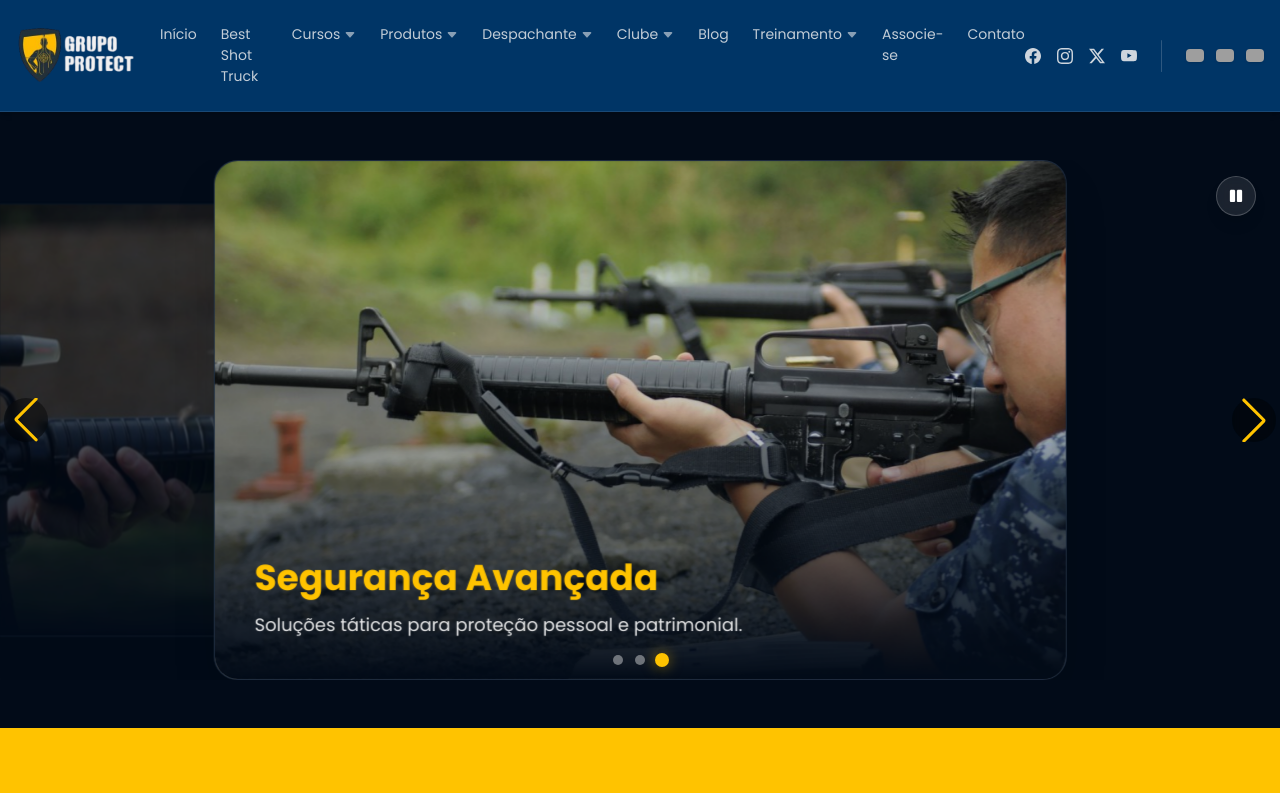
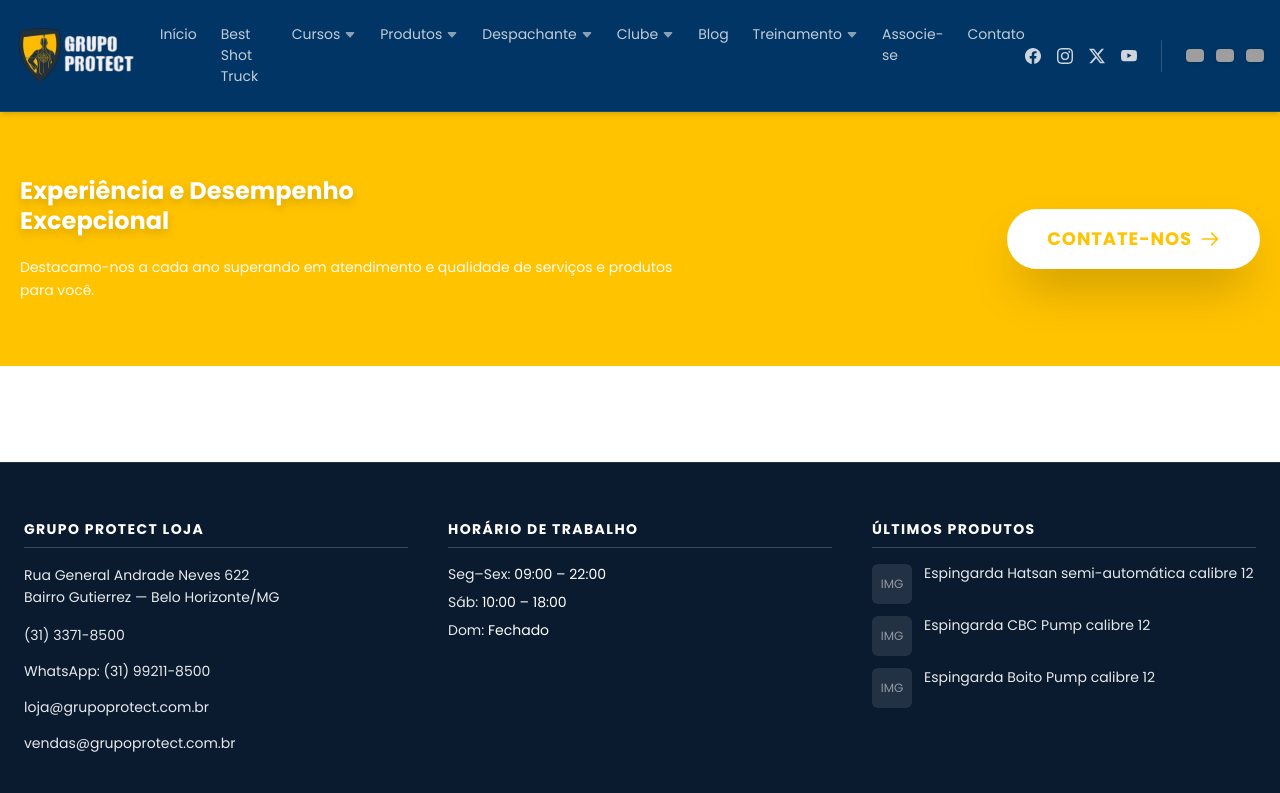
Before and after one commit to guhrizzo/clube-tiro, a Next.js app: page /home in a window 1280 px wide. Shown: the top 793 px of the page. Built offline with nearby package versions, Linux system fonts and the light colour scheme; grey boxes are pictures that could not be loaded.

Commit message:
update for debug

```diff
--- a/components/ServiceCarousel.jsx
+++ b/components/ServiceCarousel.jsx
@@ -22,29 +22,29 @@
   const swiperRef = useRef(null);
 
   useEffect(() => {
-    AOS.init({ duration: 1000, once: true });
+    AOS.init({ duration: 1000 });
   }, []);
 
   const toggleAutoplay = () => {
-    const swiper = swiperRef.current;
-    if (!swiper || !swiper.autoplay) return;
-
-    if (isPlaying) swiper.autoplay.stop();
-    else swiper.autoplay.start();
-
-    setIsPlaying((prev) => !prev);
+    if (swiperRef.current && swiperRef.current.autoplay) {
+      if (isPlaying) {
+        swiperRef.current.autoplay.stop();
+      } else {
+        swiperRef.current.autoplay.start();
+      }
+      setIsPlaying(!isPlaying);
+    }
   };
 
   return (
     <section className="py-12 bg-[#020b18] text-white overflow-hidden relative">
-      <div data-aos="zoom-in" data-aos-delay="400" className="w-full relative">
+      <div data-aos="zoom-in" data-aos-delay="400" className="w-full">
 
-        {/* Botão Play/Pause */}
-        <div className="absolute top-4 right-6 z-30">
+        {/* Botão Play/Pause Customizado */}
+        <div className="absolute top-4 right-8 z-30">
           <button
             onClick={toggleAutoplay}
-            aria-label="Play/Pause carousel"
-            className="bg-white/10 hover:bg-[#ffc300ff] hover:text-black transition-all p-3 rounded-full backdrop-blur-md border border-white/20 cursor-pointer shadow-lg"
+            className="bg-white/10 hover:bg-[#ffc300ff] hover:text-black transition-all p-3 rounded-full backdrop-blur-md border border-white/20 cursor-pointer"
           >
             {isPlaying ? <FaPause size={14} /> : <FaPlay size={14} className="ml-0.5" />}
           </button>
@@ -55,47 +55,43 @@
           modules={[Navigation, Pagination, Autoplay, EffectCoverflow]}
           effect="coverflow"
           grabCursor
-          centeredSlides
-          slidesPerView={1.15}
-          loop
-          speed={1000}
+          centeredSlides={true}
+          slidesPerView={1.2}
+          loop={false}
+          speed={1000} // Transição mais suave de 1 segundo
           coverflowEffect={{
             rotate: 0,
             stretch: 0,
-            depth: 120,
+            depth: 100,
             modifier: 2,
-            slideShadows: false,
+            slideShadows: true,
           }}
           autoplay={{
             delay: 3000,
             disableOnInteraction: false,
-            pauseOnMouseEnter: true,
+            pauseOnMouseEnter: true // Para ao passar o mouse
           }}
           pagination={{ clickable: true }}
           navigation
           breakpoints={{
-            768: { slidesPerView: 1.25 },
-            1024: { slidesPerView: 1.5 },
+            1024: { slidesPerView: 1.5 }
           }}
           className="pb-20 overflow-visible"
         >
           {slides.map((slide, index) => (
             <SwiperSlide key={index} className="flex justify-center">
-              <div className="relative h-[55vh] md:h-[65vh] w-full bg-[#0a1a2f] rounded-3xl overflow-hidden shadow-2xl border border-white/10 hover:border-[#ffc300ff]/50 transition duration-500">
+              <div className="relative h-[60dvh] md:h-125 w-full bg-[#0a1a2f] rounded-3xl overflow-hidden shadow-2xl border border-white/10 hover:border-[#ffc300ff]/50 transition duration-500">
                 <img
                   src={slide.img}
                   alt={slide.title}
-                  loading="lazy"
                   className="absolute inset-0 w-full h-full object-cover"
                 />
-
-                <div className="absolute inset-0 bg-gradient-to-t from-[#020b18] via-[#020b18]/20 to-transparent z-10" />
-
-                <div className="absolute bottom-0 left-0 right-0 z-20 p-6 md:p-10">
-                  <h3 className="text-2xl md:text-4xl font-bold mb-3 text-[#ffc300ff]">
+                <div className="absolute inset-0 bg-linear-to-t from-[#020b18] via-[#020b18]/10 to-transparent z-10" />
+                <div className="absolute bottom-0 left-0 right-0 z-20 p-8 md:p-12">
+                  <h3 className="text-3xl md:text-4xl font-bold mb-3 text-[#ffc300ff]">
                     {slide.title}
                   </h3>
-                  <p className="text-white/90 text-base md:text-lg max-w-2xl leading-relaxed">
+                  <p className="text-white/90 text-lg mb-6 max-w-2xl leading-relaxed">
                     {slide.desc}
                   </p>
                 </div>
@@ -104,6 +100,8 @@
           ))}
         </Swiper>
       </div>
+
+
     </section>
   );
 }
--- a/src/app/home/page.js
+++ b/src/app/home/page.js
@@ -12,7 +12,7 @@
     <div>
       <NavBar />
       {/* Conteúdo principal aqui */}
-      <ServiceCarousel />
+
       <ScrollToTop />
       <ContactCTA />
       <Footer />
```
